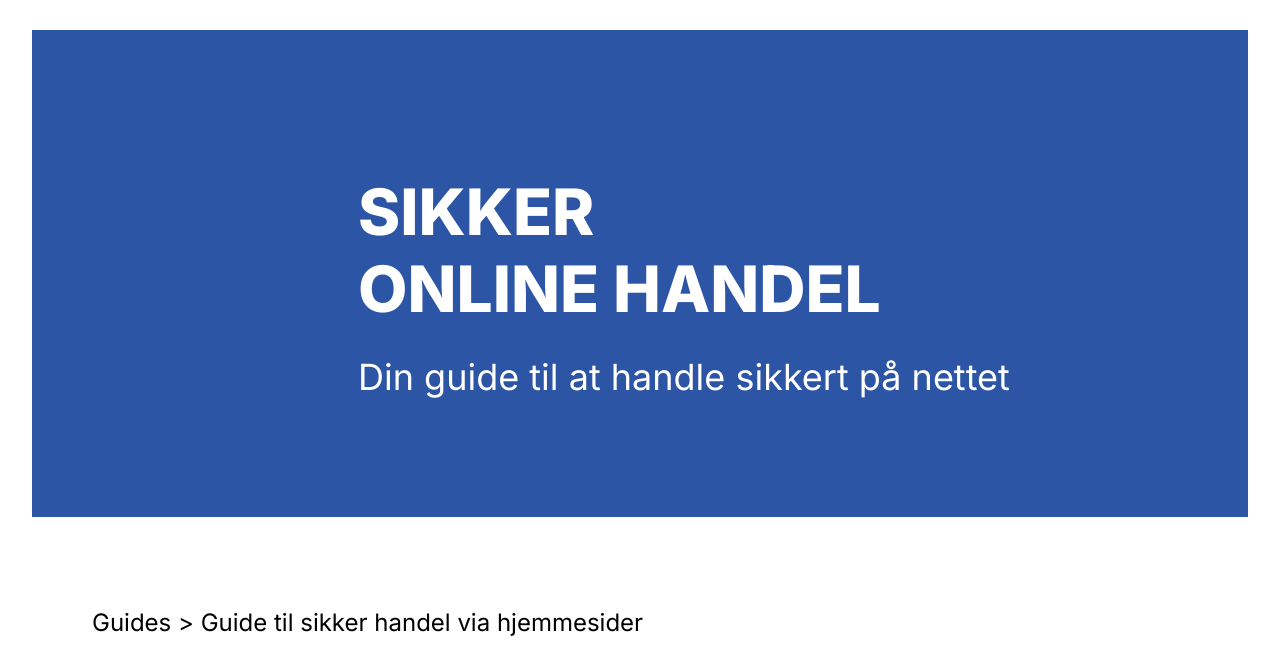
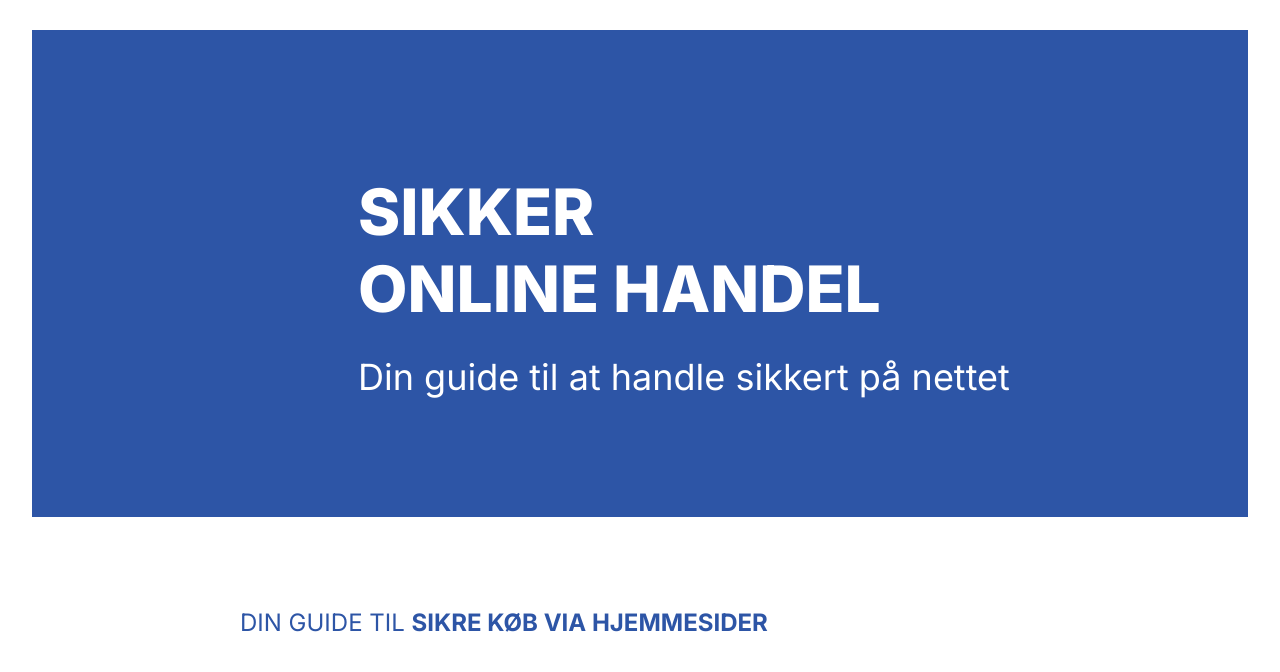
Before and after one commit to NinaRiisHolmgaard/soh-web, a plain HTML site: page koeb-via-hjemmesider.html in a window 1280 px wide. Shown: the part 128-800 px from the top of the page. Drawn offline with Linux system fonts and the light colour scheme.

Commit message:
slet brødkrummesti

```diff
--- a/koeb-via-hjemmesider.html
+++ b/koeb-via-hjemmesider.html
@@ -33,8 +33,6 @@
 			</div>
 		</section>
 	<article class="guide" id="hjemmesider">
-			<!--Brødkrumme: viser hvor man er på siden-->
-			<p class="breadcrumb"><a href="guides.html">Guides</a> > Guide til sikker handel via hjemmesider</p>
 
 
 		<header class="guide-intro">
```
Also changed, not shown: koeb-via-private.html (+1 -1 lines).
